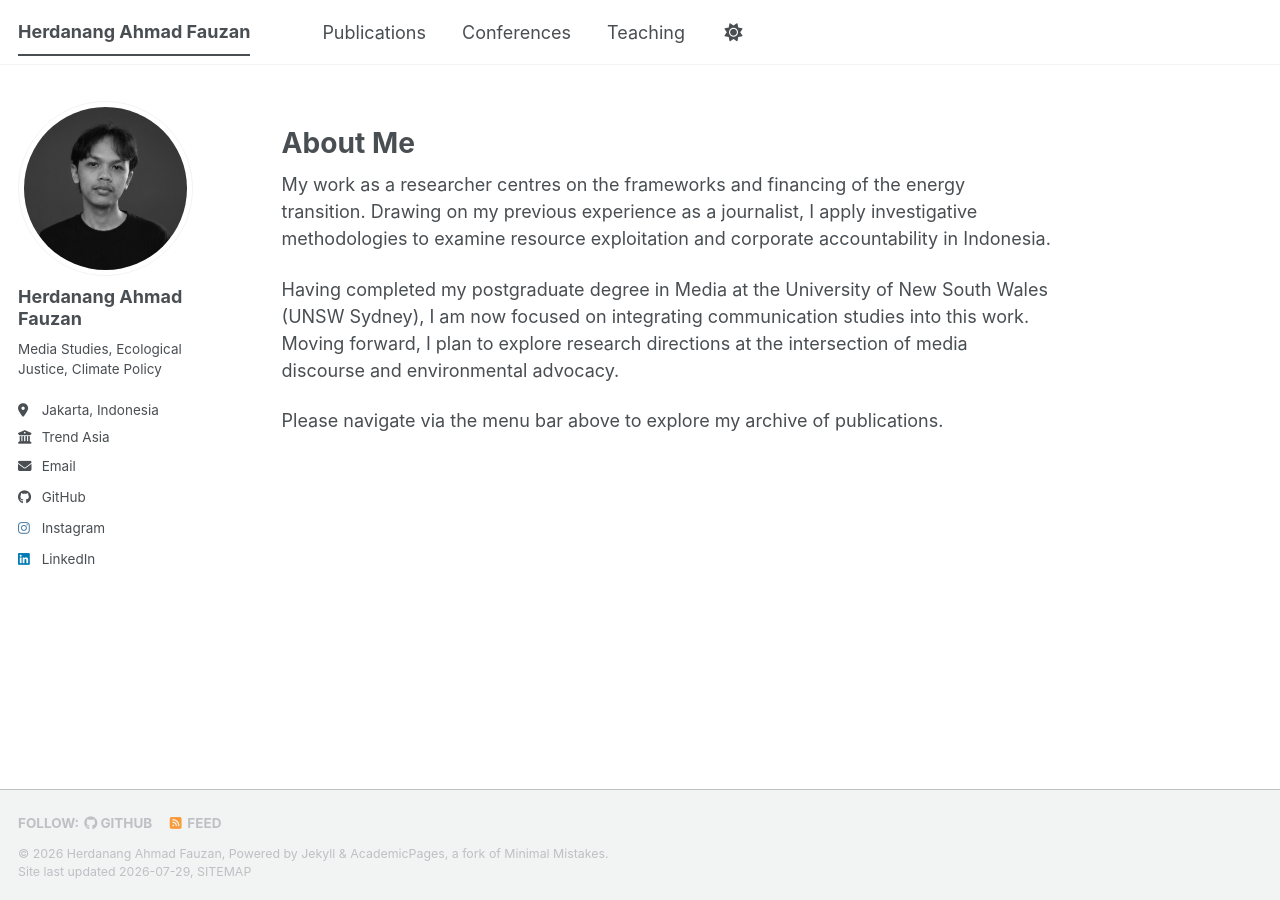
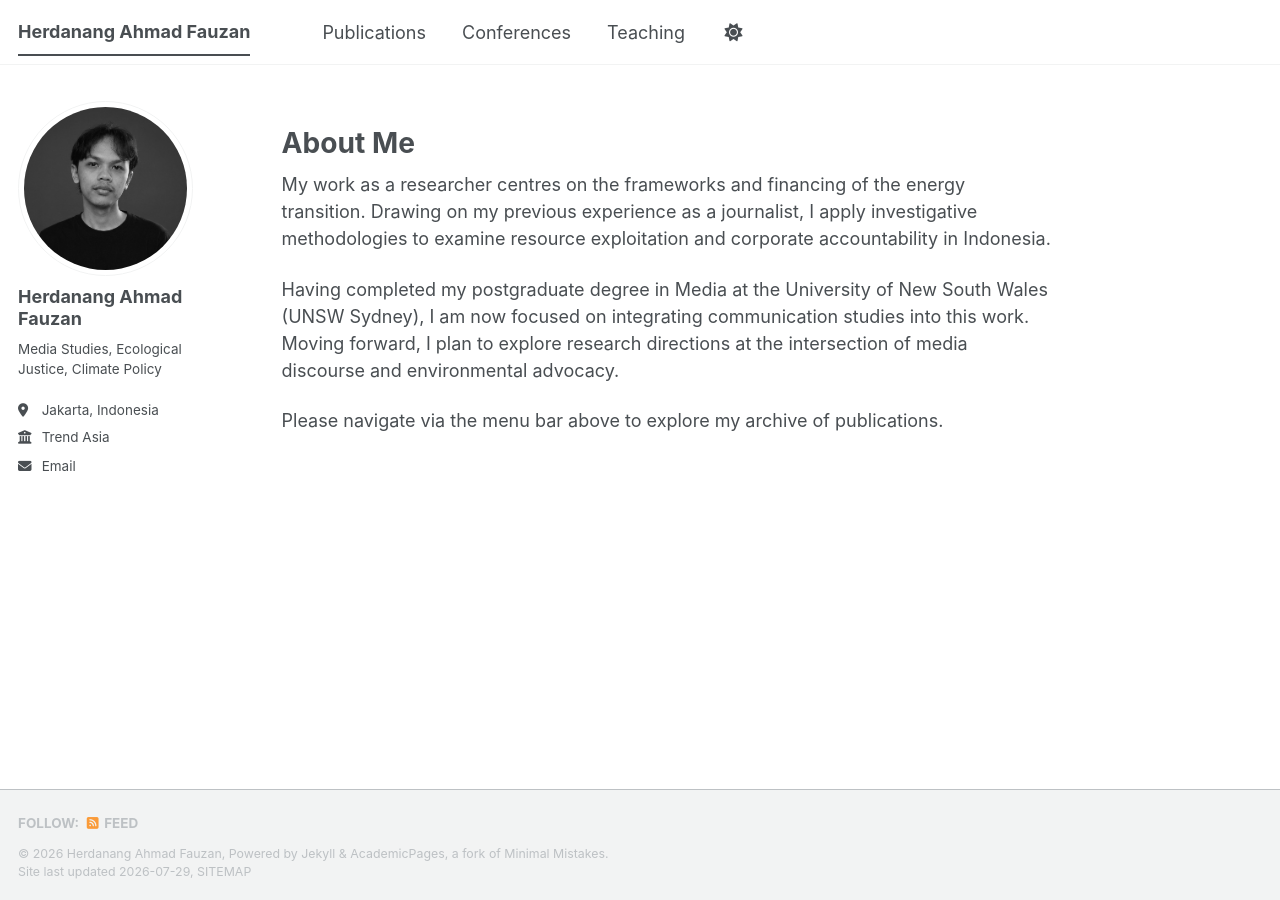
Before and after one commit to subworded/subworded.github.io, a Jekyll site: the page built from _pages/about.md, in a window 1280 px wide. Built offline with Jekyll 4.4.1, drawn with Linux system fonts in a browser that asks for light colours; a style sheet for code colours, icons or effects is not loaded.

Commit message:
Update _config.yml

```diff
--- a/_config.yml
+++ b/_config.yml
@@ -42,13 +42,13 @@ author:
   bitbucket        : # Username - Update with your username on the site
   codepen          : # Username
   dribbble         : # Username
-  github           : "subworded"
+  # github           : "subworded"
   kaggle           : # Username
   stackoverflow    : # User number or user number and name (i.e., use "1" or "1/jeff-atwood")
 
   # Social media
-  instagram        : subworded
-  linkedin         : hafauzzan
+  # instagram        : subworded
+  # linkedin         : hafauzzan
 
 
 
```
